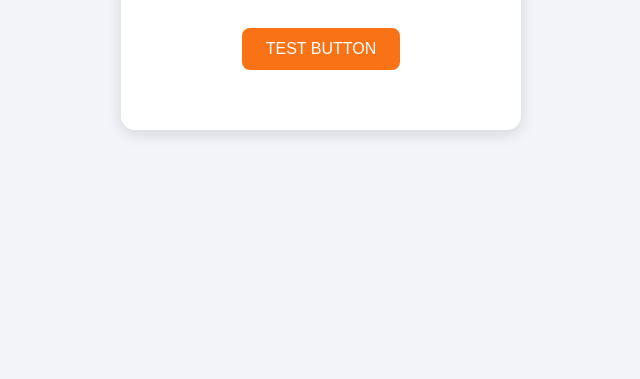
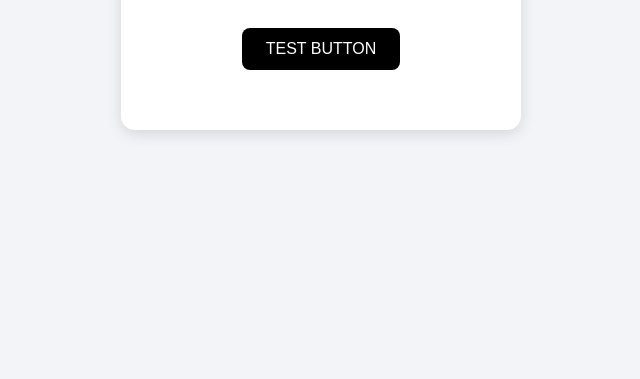
Before and after one commit to Kadasatish/monkeycode-existing-files-test, a plain HTML site: page index.html in a window 1280 px wide. Shown: the part 421-800 px from the top of the page, without its empty margins (319-959 px from the left). Drawn offline with Linux system fonts and the light colour scheme.

Commit message:
Change UI color from orange to black Co-authored-by: monkeycode-ai <monkeycode-ai@chaitin.com>

```diff
--- a/style.css
+++ b/style.css
@@ -36,14 +36,14 @@ button {
   padding: 12px 24px;
   border: none;
   border-radius: 8px;
-  background: #f97316;
+  background: #000000;
   color: white;
   font-size: 16px;
   cursor: pointer;
 }
 
 button:hover {
-  background: #ea580c;
+  background: #333333;
 }
 
 #message {
```
